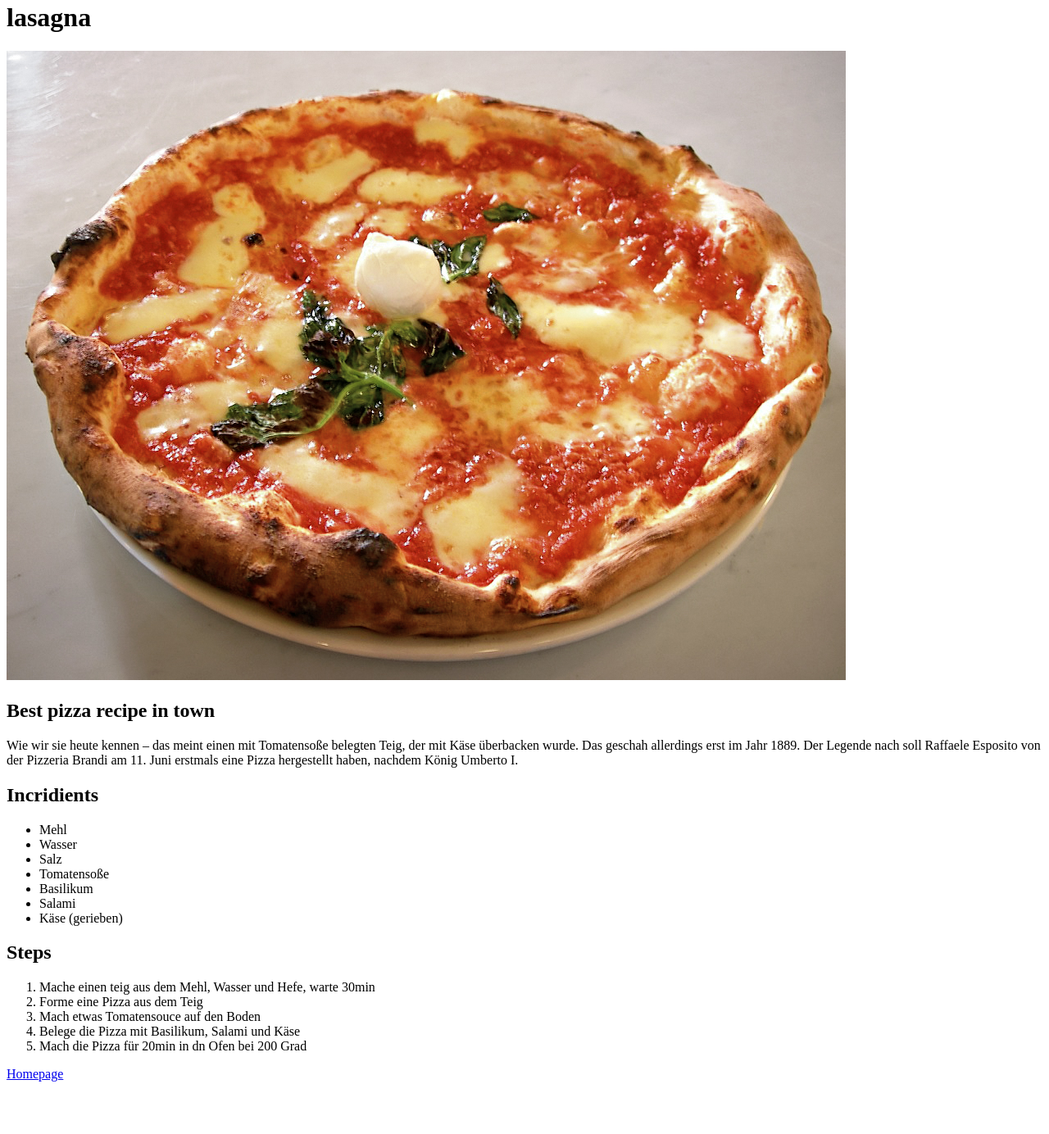
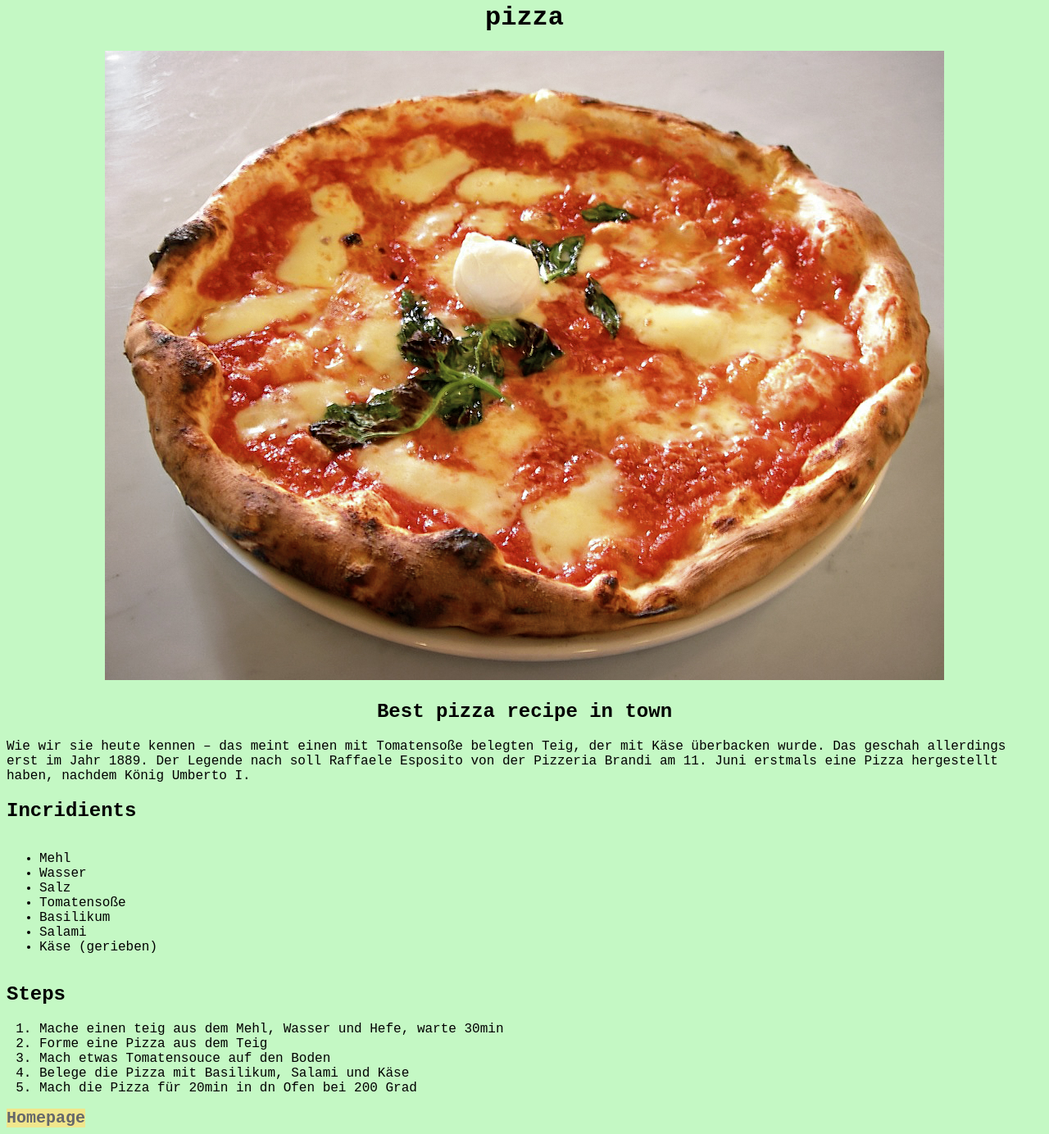
Before and after one commit to marvinhellener/odin-recipes, a plain HTML site: page recipes/pizza.html in a window 1280 px wide. Shown: the part 18-1402 px from the top of the page at 82% size. Before the commit the page ends 1346 px from the top, so only its background shows below. Drawn offline with Linux system fonts and the light colour scheme.

Commit message:
added style.css

```diff
--- a/recipes/pizza.html
+++ b/recipes/pizza.html
@@ -5,11 +5,14 @@
     <meta http-equiv="X-UA-Compatible" content="IE=edge">
     <meta name="viewport" content="width=device-width, initial-scale=1.0">
     <title>pizza</title>
+    <link rel="stylesheet" href="../style.css">
 </head>
 <body>
-    <h1>lasagna</h1>
-    <img src="../img/pizza.jpg" alt="A picture of  delicious lasagna">
-    <h2>Best pizza recipe in town</h2>
+    <div class="container">
+        <h1>pizza</h1>
+        <img src="../img/pizza.jpg" alt="A picture of  delicious lasagna">
+        <h2>Best pizza recipe in town</h2>
+    </div>
 
     <p>
         Wie wir sie heute kennen – das meint einen mit Tomatensoße belegten Teig, der mit Käse überbacken wurde. Das geschah allerdings erst im Jahr 1889. Der Legende nach soll Raffaele Esposito von der Pizzeria Brandi am 11. Juni erstmals eine Pizza hergestellt haben, nachdem König Umberto I.
--- /dev/null
+++ b/style.css
@@ -0,0 +1,20 @@
+body {
+    font-family: 'Courier New', "Lucida Console", "Monaco";
+    background-color: rgba(70, 235, 70, 0.315);
+}
+
+ul {
+    display: inline-block;
+}
+
+a {
+    font-size: 20px;
+    text-decoration: none;
+    font-weight: bold;
+    color: rgba(85, 88, 104, 0.897);
+    background-color: khaki;
+}
+
+.container {
+    text-align: center;
+}
```
Also changed, not shown: index.html (+4 -1 lines), recipes/lasagna.html (+6 -3 lines).
